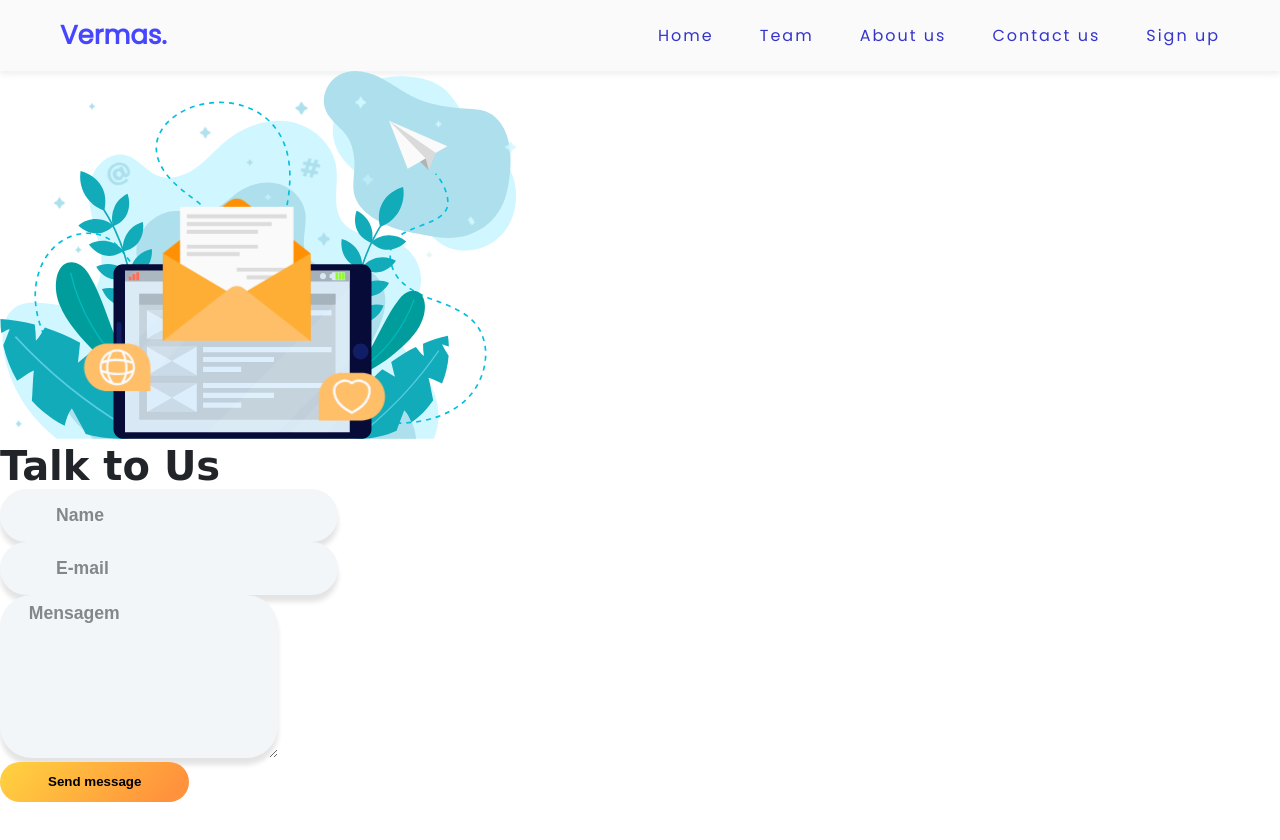
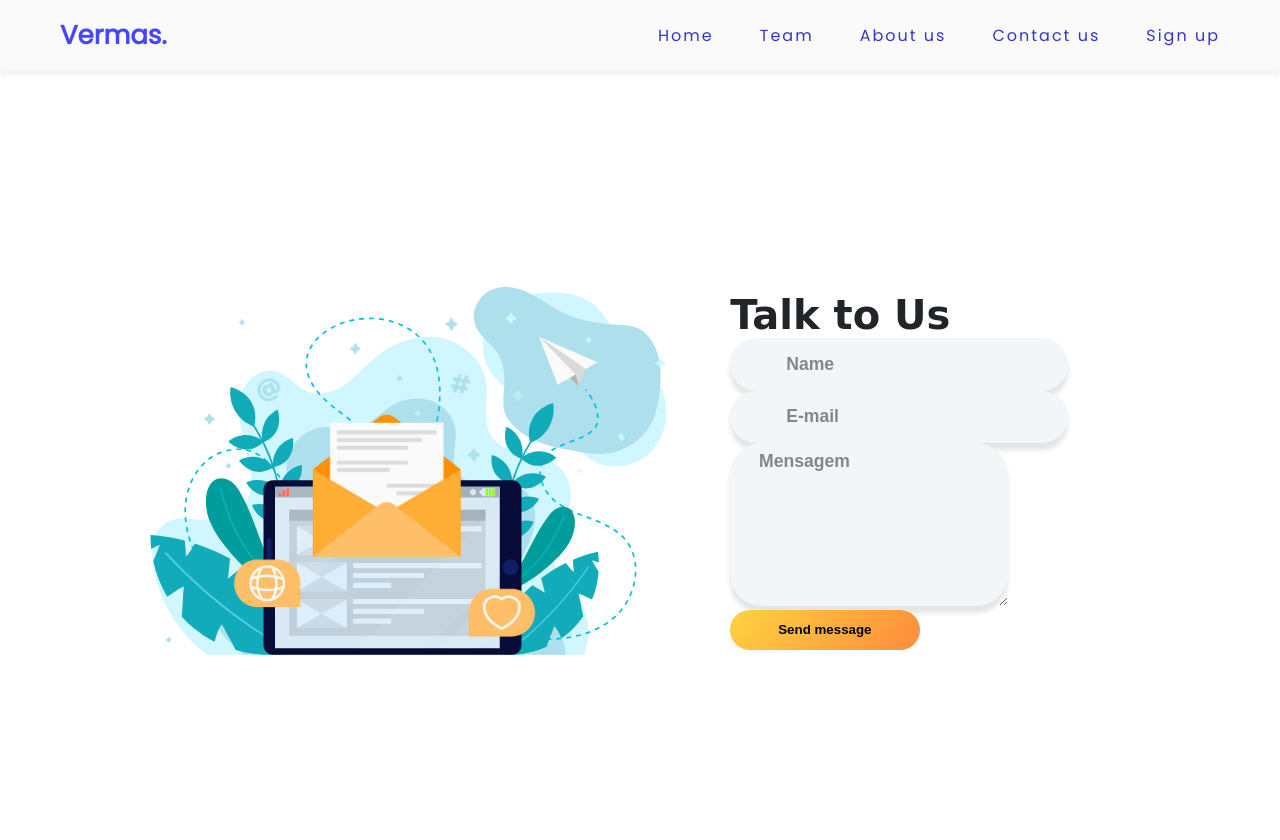
Before and after one commit to sourabhverma05/my-project, a plain HTML site: page contactus.html in a window 1280 px wide. Drawn offline with nearby package versions, Linux system fonts and the light colour scheme; some icons are missing; a web font is replaced by a local one.

Commit message:
Update contactus.css

```diff
--- a/css/contactus.css
+++ b/css/contactus.css
@@ -5,6 +5,15 @@
     padding: 0;
     box-sizing: border-box;
 }
+
+
+.d-flex{
+display: flex;
+justify-content:center;
+align-items:center;
+}
+
+
 svg {
 	height: 23rem;
 	margin-right: 4rem;
```
